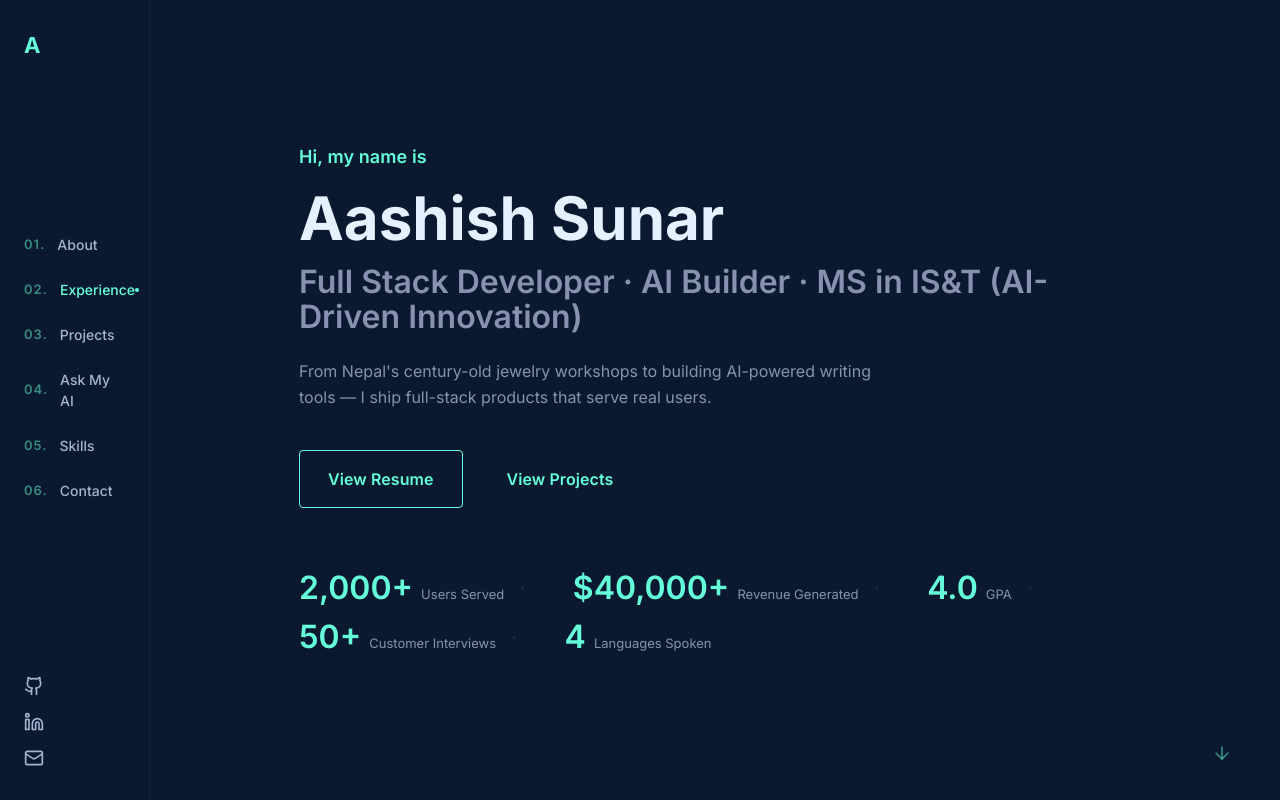
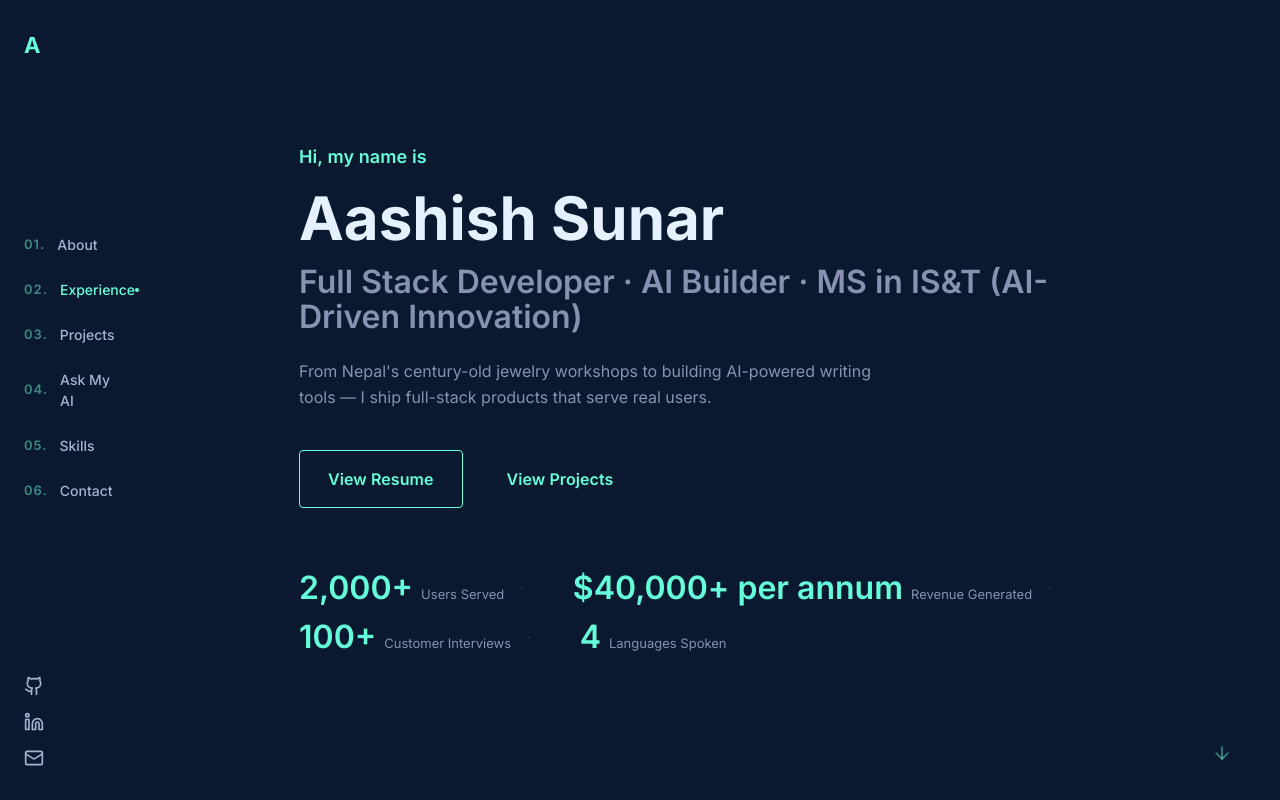
Before and after one commit to Aashisho1o1/aahishsunar, a React (Vite) app in the folder app/: page / in a window 1280 px wide. Shown: the top 800 px of the page. Built offline with nearby package versions, Linux system fonts and the light colour scheme.

Commit message:
chore: remove GPA from hero stats

```diff
--- a/app/src/sections/Hero.tsx
+++ b/app/src/sections/Hero.tsx
@@ -18,9 +18,8 @@ const Hero = () => {
 
   const stats = [
     { value: '2,000+', label: 'Users Served' },
-    { value: '$40,000+', label: 'Revenue Generated' },
-    { value: '4.0', label: 'GPA' },
-    { value: '50+', label: 'Customer Interviews' },
+    { value: '$40,000+ per annum', label: 'Revenue Generated' },
+    { value: '100+', label: 'Customer Interviews' },
     { value: '4', label: 'Languages Spoken' },
   ]
 
```
